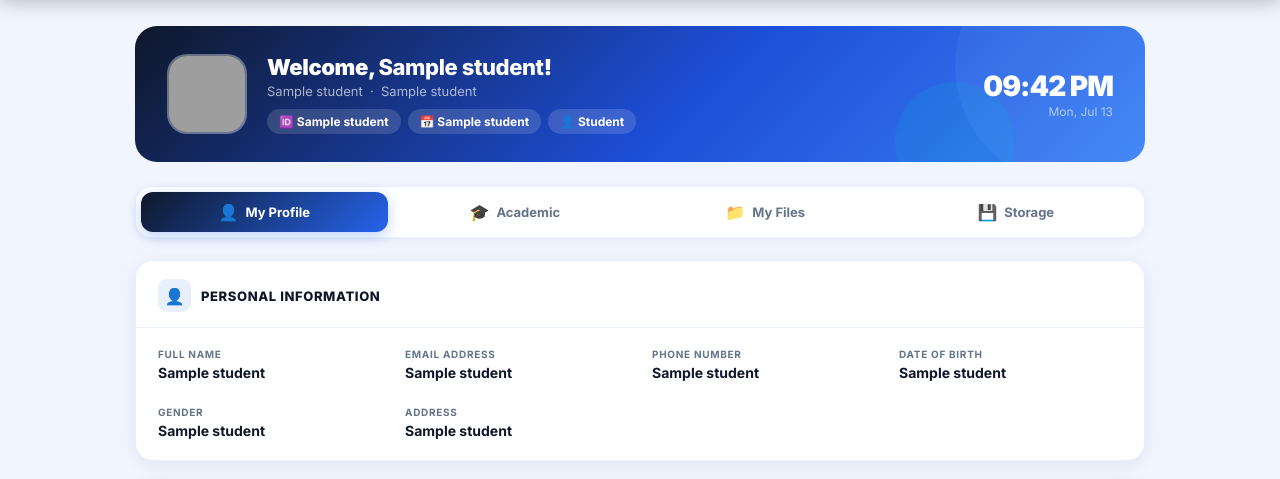
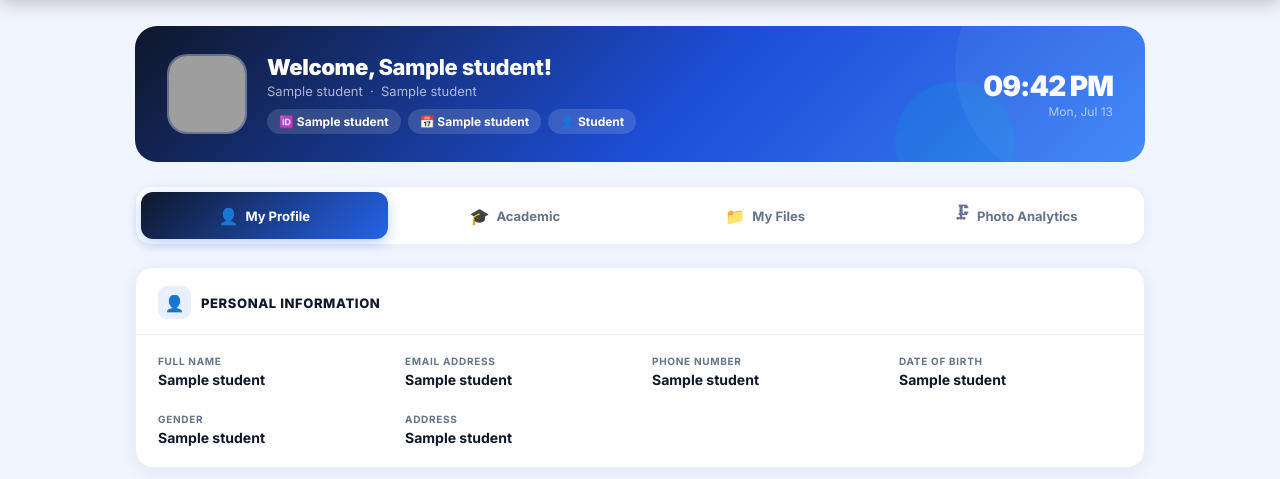
Before and after one commit to ChenulSandiw/student-compression-system-final, a Flask app: template templates/student_dashboard.html in a window 1280 px wide. Shown: the part 60-539 px from the top of the page. Run offline with Flask 3, Linux system fonts and the light colour scheme; the template is opened without the code that fills it: most values are stand-ins (such as "Sample title", 1, 10 or a date in 2020); some libraries are stand-ins or nearby versions; grey boxes are pictures that could not be loaded.

Commit message:
student dashboard

```diff
--- a/templates/student_dashboard.html
+++ b/templates/student_dashboard.html
@@ -411,7 +411,7 @@
             <span class="tab-icon">📁</span> My Files
         </button>
         <button class="tab" onclick="showTab('storage',this)">
-            <span class="tab-icon">💾</span> Storage
+            <span class="tab-icon">🗜</span> Photo Analytics
         </button>
     </div>
 
@@ -787,7 +787,7 @@
                 </div>
 
                 <div class="prog-row">
-                    <span>🗜 Photo Compression Analytics</span>
+                    <span>💾 Storage Saved</span>
                     <span>{{ saved_percent }}%</span>
                 </div>
 
```
